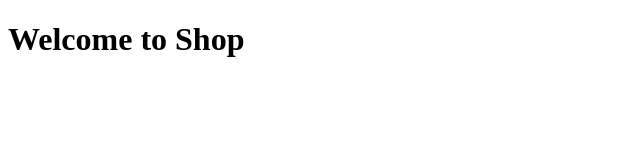
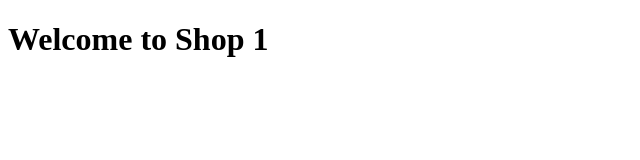
Before and after one commit to ITMabna-Projects/github, a plain HTML site: page shop.html in a window 1280 px wide. Shown: the full height of the page, 0-640 px from the left. Drawn offline with Linux system fonts and the light colour scheme.

Commit message:
1 added to Welcome to Shop

```diff
--- a/shop.html
+++ b/shop.html
@@ -8,7 +8,7 @@
 </head>
 <body>
     <h1>
-        Welcome to Shop
+        Welcome to Shop 1
     </h1>
 </body>
 </html>
```
